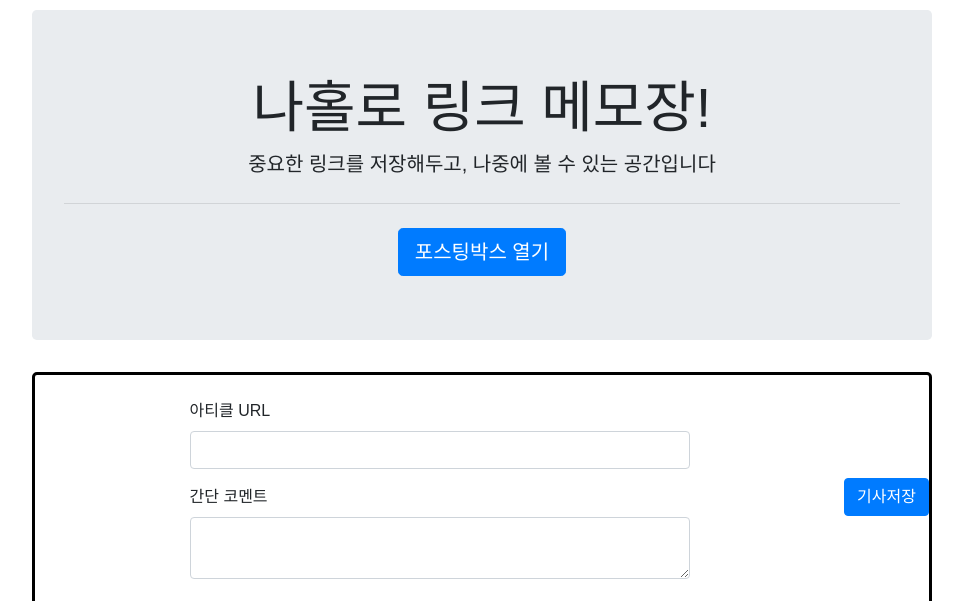
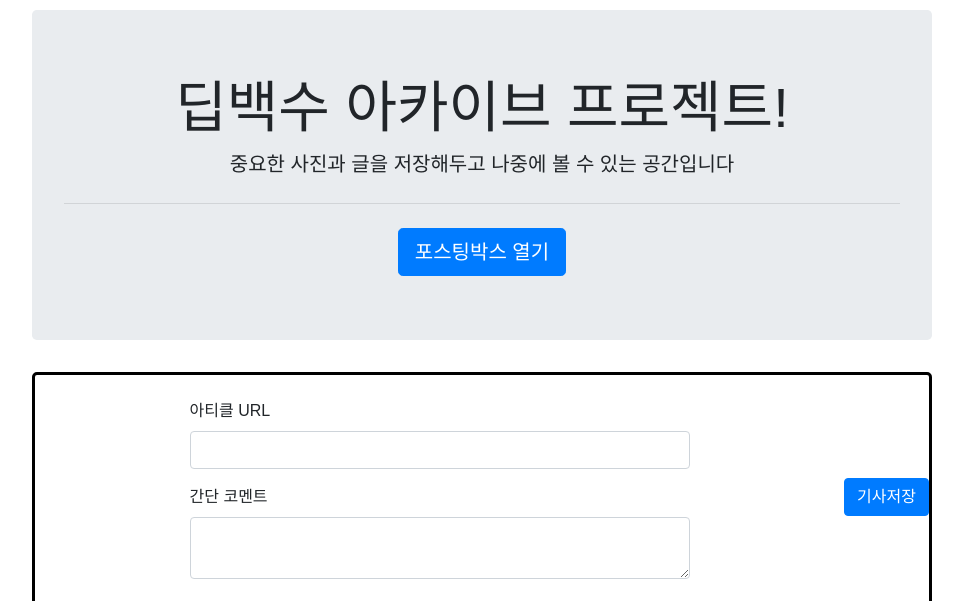
Before and after one commit to deepbaksu/dbs_photo_archive_project, a plain HTML site: page index.html in a window 1280 px wide. Shown: the top 601 px of the page, without its empty margins (158-1121 px from the left). Drawn offline with nearby package versions, Linux system fonts and the light colour scheme; a web font is replaced by a local one.

Commit message:
front bootstrap upload

```diff
--- a/index.html
+++ b/index.html
@@ -20,8 +20,8 @@
 <body>
     <div class="wrap">
         <div class="jumbotron">
-            <h1 class="display-4 title">나홀로 링크 메모장!</h1>
-            <p class="lead">중요한 링크를 저장해두고, 나중에 볼 수 있는 공간입니다</p>
+            <h1 class="display-4 title">딥백수 아카이브 프로젝트!</h1>
+            <p class="lead">중요한 사진과 글을 저장해두고 나중에 볼 수 있는 공간입니다</p>
             <hr class="my-4">
             <a class="btn btn-primary btn-lg" href="#" role="button">포스팅박스 열기</a>
         </div>
```
